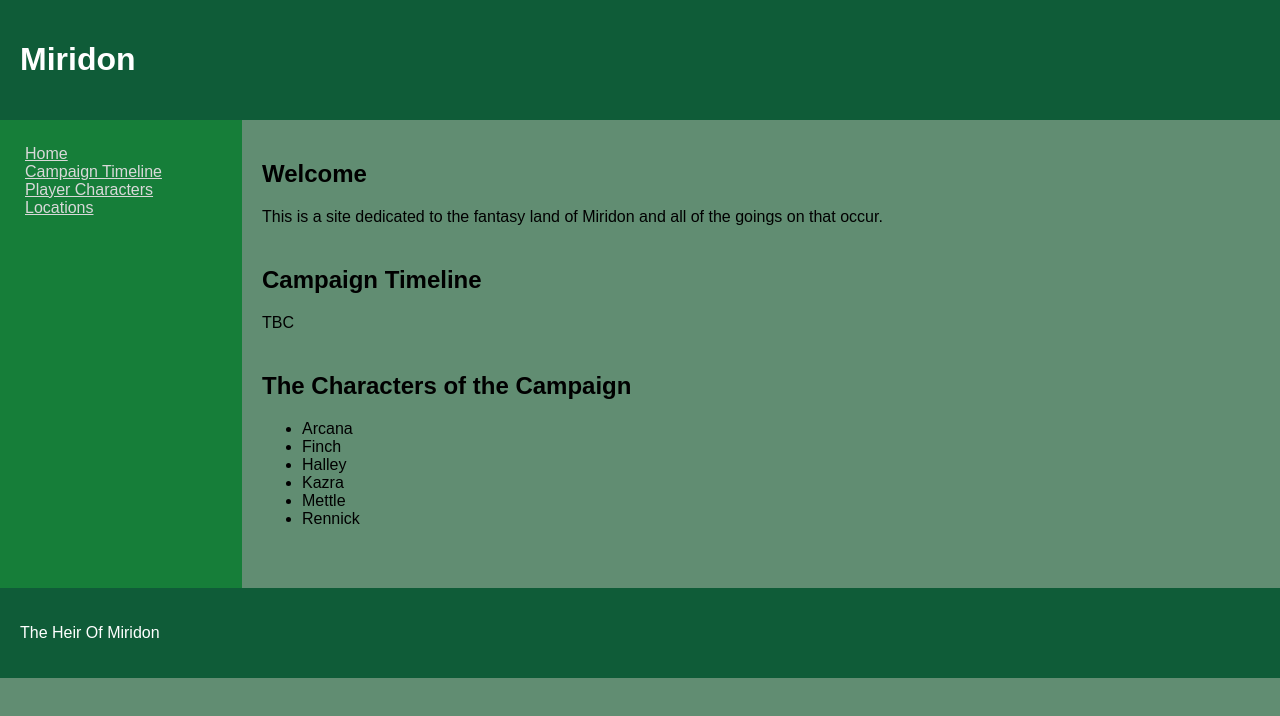
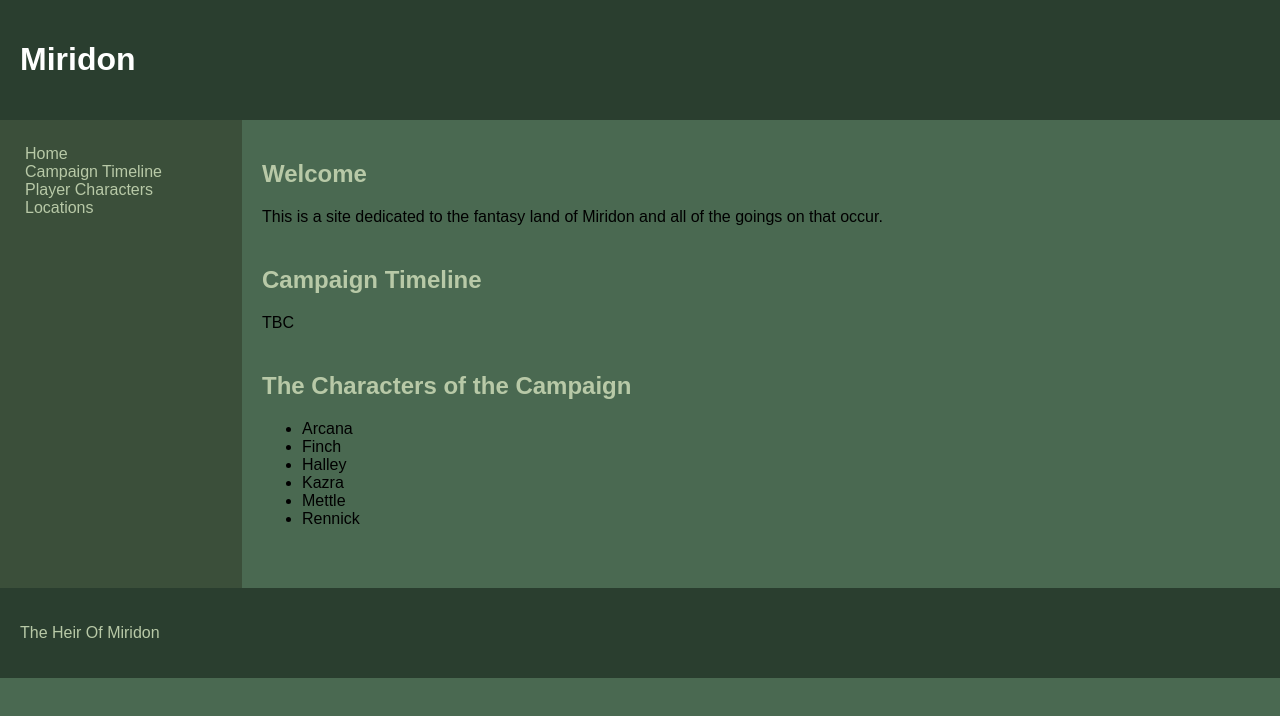
Before and after one commit to ThatGinger135/Miridon, a plain HTML site: page index.html in a window 1280 px wide. Drawn offline with Linux system fonts and the light colour scheme.

Commit message:
Update colour scheme

```diff
--- a/style.css
+++ b/style.css
@@ -3,15 +3,19 @@ body {
     padding: 0;
     font-family: Arial, sans-serif;
     font-size: 16px;
-    background-color: rgb(97, 141, 114);
+    background-color: #4A6951;
     flex-direction: column;
     height: 100%;
 }
 
 header {
-    background-color: #0f5c38;
+    background-color: #2A3E2F;
     color: #fff;
     padding: 20px;
+}
+
+nav {
+    background-color: #3B4F3A;
 }
 
 nav ul {
@@ -29,12 +33,12 @@ nav ul li:last-child {
 }
 
 a {
-    color: #d9d9d9;
-    text-decoration: underline;
+    color: #B8C9A7;
+    text-decoration: none;
 }
 
 a:hover {
-    color: grey;
+    color: #9AB794;
 }
 
 main {
@@ -48,17 +52,17 @@ section {
 h2 {
     font-size: 24px;
     margin-bottom: 20px;
+    color: #B8C9A7;
 }
 
 footer {
-    background-color: #0f5c38;
-    color: #ffffff;
+    background-color: #2A3E2F;
+    color: #B8C9A7;
     padding: 20px;
     text-align: left;
     position: flex;
     width: auto;
     bottom: 0;
-
 }
 
 .container {
@@ -67,22 +71,19 @@ footer {
 }
 
 .sidebar {
-    background-color: #167e39;
+    background-color: #3B4F3A;
     padding: 25px;
     min-height: 100%;
     width: 15%;
-    min-width: 15%
-
+    min-width: 15%;
 }
 
 .map {
     max-width: 100%;
     max-height: auto;
-
 }
 
 .map img {
     max-width: 100%;
     max-height: 100%;
-
 }
```
